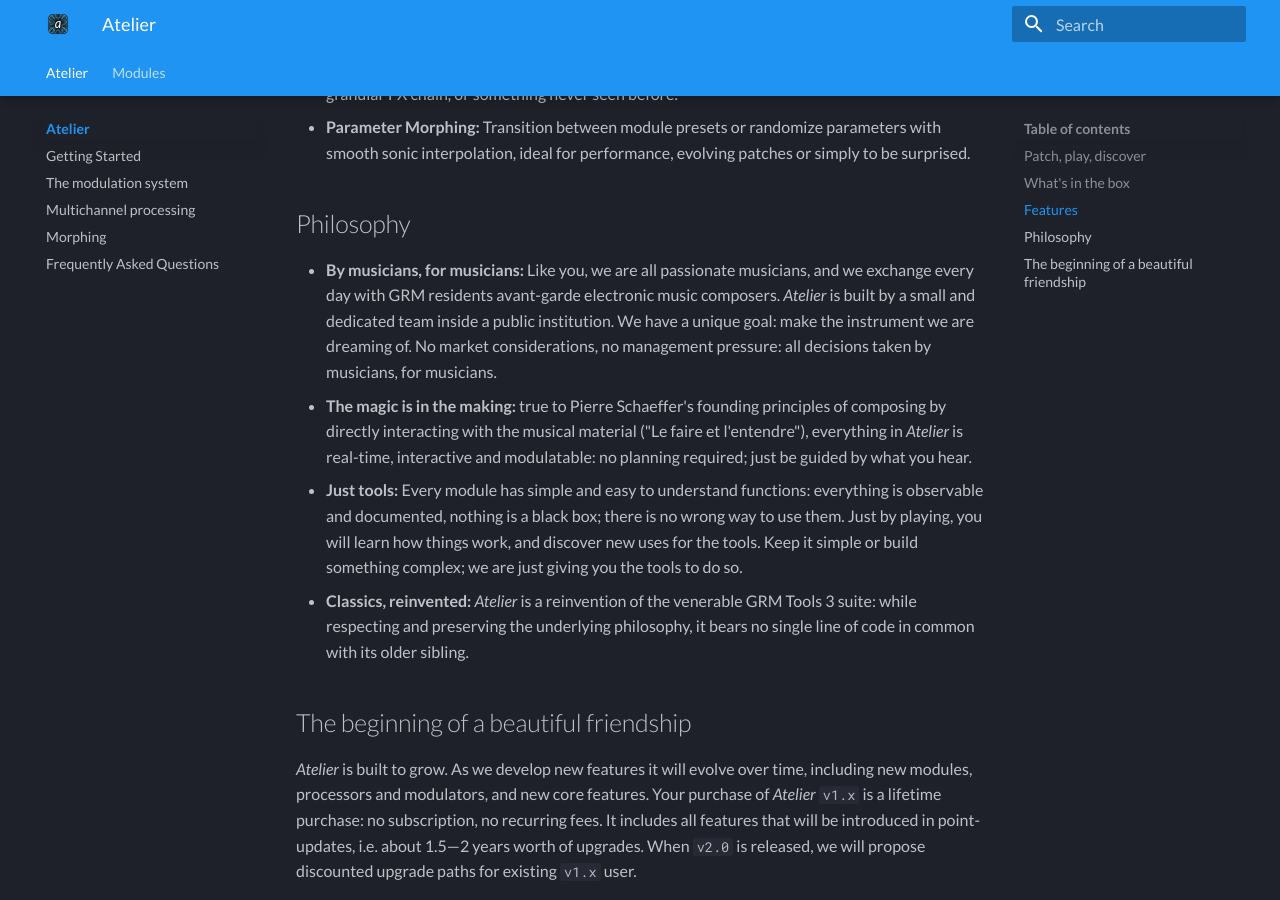
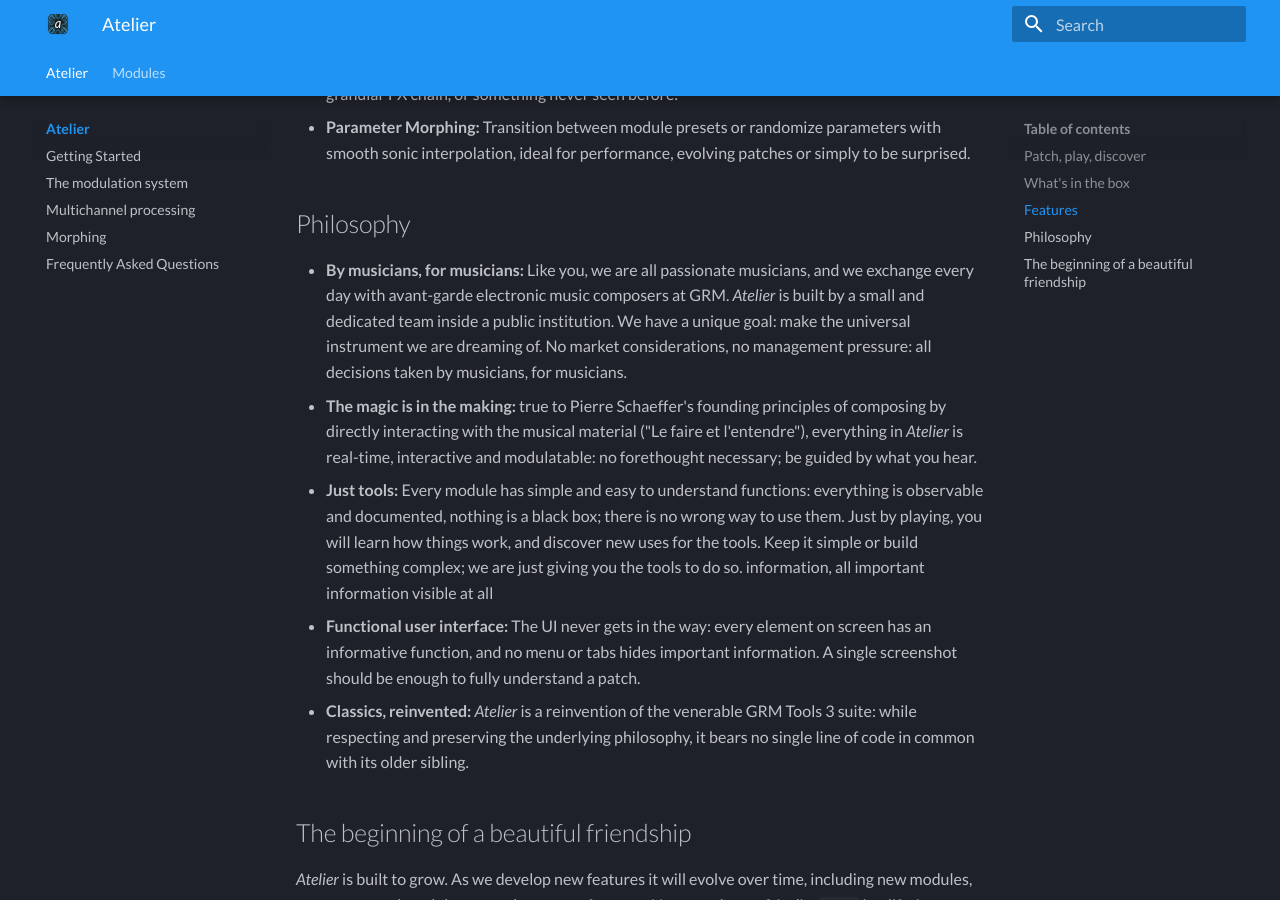
Before and after one commit to mqtthiqs/at-doc, an MkDocs documentation site: the page built from docs/index.md, in a window 1280 px wide and 900 px high, scrolled down 970 px. Built offline with MkDocs 1.6.1 and Material for MkDocs 9.7.7, drawn with Linux system fonts in a browser that asks for light colours.

Commit message:
Index: write

```diff
--- a/docs/index.md
+++ b/docs/index.md
@@ -37,17 +37,21 @@
 ## Philosophy
 
 * **By musicians, for musicians:** Like you, we are all passionate musicians, and we exchange every
-  day with GRM residents avant-garde electronic music composers. _Atelier_ is built by a small and
-  dedicated team inside a public institution. We have a unique goal: make the instrument we are
-  dreaming of. No market considerations, no management pressure: all decisions taken by musicians,
-  for musicians.
+  day with avant-garde electronic music composers at GRM. _Atelier_ is built by a small and
+  dedicated team inside a public institution. We have a unique goal: make the universal instrument
+  we are dreaming of. No market considerations, no management pressure: all decisions taken by
+  musicians, for musicians.
 * **The magic is in the making:** true to Pierre Schaeffer's founding principles of composing by
   directly interacting with the musical material ("Le faire et l'entendre"), everything in _Atelier_
-  is real-time, interactive and modulatable: no planning required; just be guided by what you hear.
+  is real-time, interactive and modulatable: no forethought necessary; be guided by what you hear.
 * **Just tools:** Every module has simple and easy to understand functions: everything is observable
   and documented, nothing is a black box; there is no wrong way to use them. Just by playing, you
   will learn how things work, and discover new uses for the tools. Keep it simple or build something
   complex; we are just giving you the tools to do so.
+  information, all important information visible at all
+* **Functional user interface:** The UI never gets in the way: every element on screen has an
+  informative function, and no menu or tabs hides important information. A single screenshot should
+  be enough to fully understand a patch.
 * **Classics, reinvented:** _Atelier_ is a reinvention of the venerable GRM Tools 3 suite: while
   respecting and preserving the underlying philosophy, it bears no single line of code in common
   with its older sibling.
```
